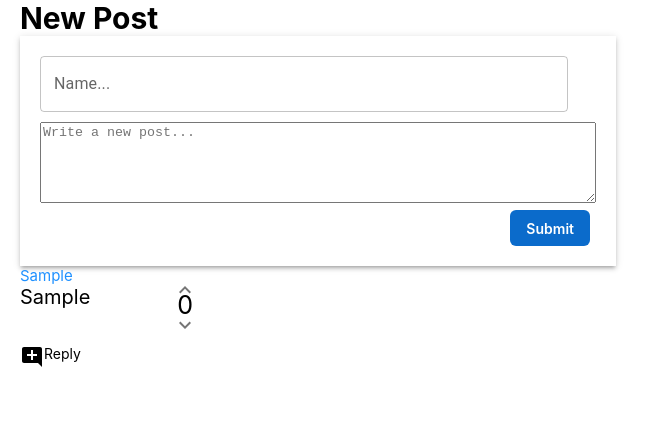
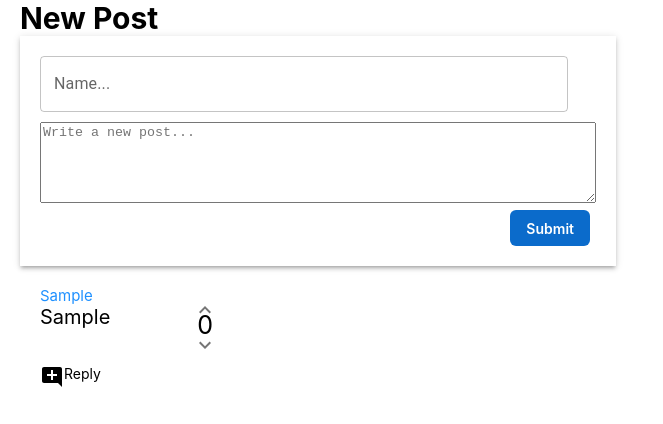
Before and after one commit to lojason71/cs110-lab, a React (Create React App) app in the folder lab4-files/: page / in a window 1280 px wide. Both pictures are taken after typing "Sample", "Sample" into the empty fields and a click on the button "Submit". Shown: the top 424 px of the page, without its empty margins (0-663 px from the left). Built offline with nearby package versions, Linux system fonts and the light colour scheme.

Commit message:
Adjusted Comment Positions

```diff
--- a/lab4-files/src/App.css
+++ b/lab4-files/src/App.css
@@ -40,3 +40,8 @@
 .postContainer {
   padding-left: 20px;
 }
+
+.commentContainer{
+  padding-left: 20px;
+  margin-top: 20px;
+}
--- a/lab4-files/src/App.js
+++ b/lab4-files/src/App.js
@@ -19,7 +19,7 @@ function App() {
     <div className = "postContainer">
       <strong>New Post</strong>
       <NewPost onMessageSubmit={addComment}/>
-      <div className = "commentContainer">
+      <div className= "commentContainer">
         {comments.map((comment) => {
           return <Comment username={comment.username} postMessage={comment.message} />;
         })}
--- a/lab4-files/src/Comment/comment.js
+++ b/lab4-files/src/Comment/comment.js
@@ -39,7 +39,7 @@ export default function Comment(props) {
     };
 
     return (
-        <Box>
+        <Box id="commentContainer">
             <Box>
                 <Box id = "username">{props.username}</Box>
                 <Box id = "arrow_container">
```
Also changed, not shown: lab4-files/src/Comment/comment.css (line endings or trailing spaces).
